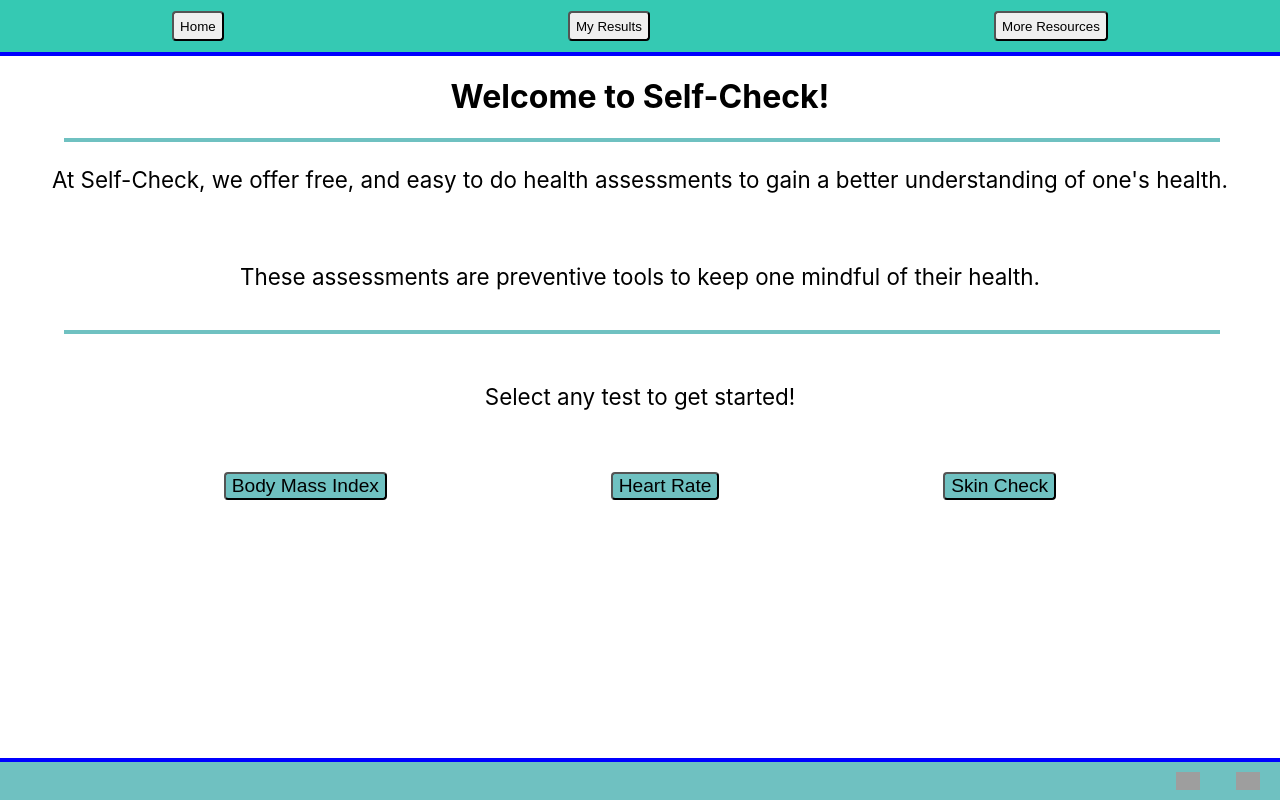
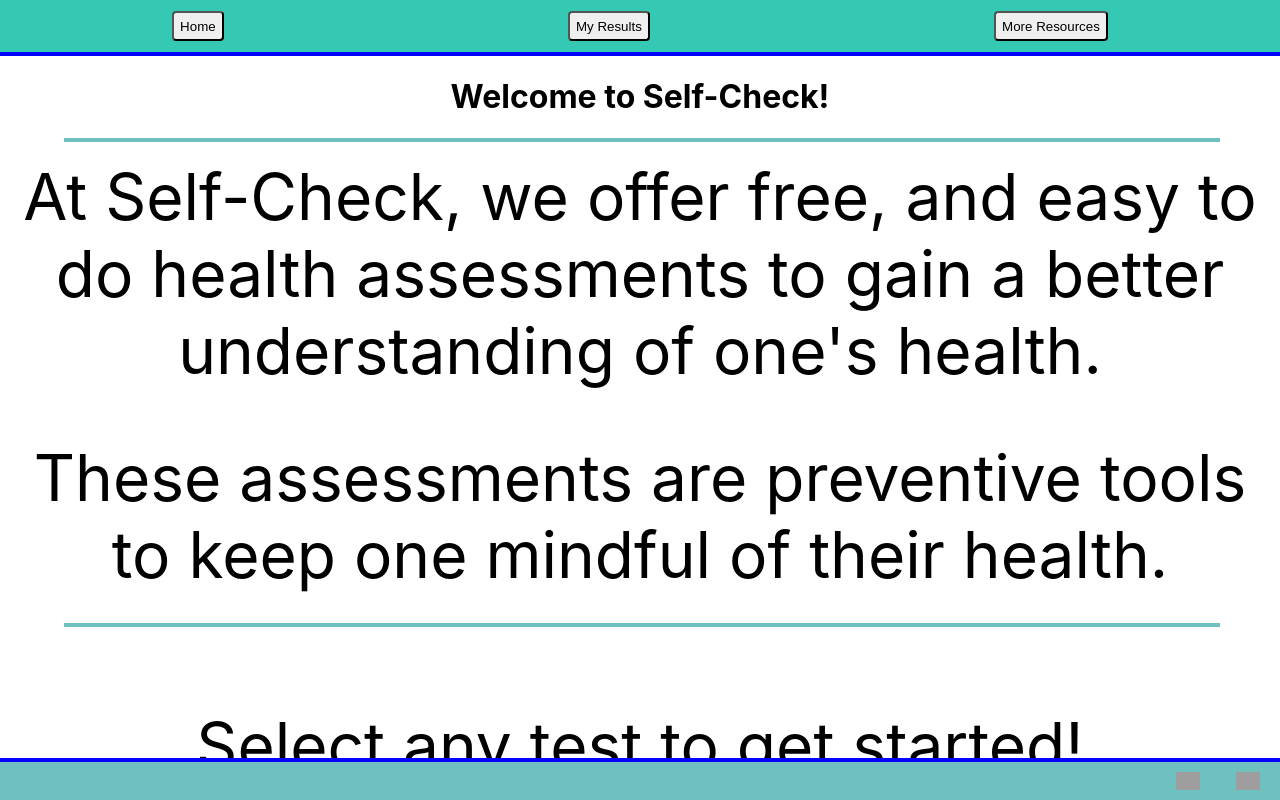
Before and after one commit to hammyhammer/bmi-calculator, a React (Create React App) app in the folder client/: page / in a window 1280 px wide. Shown: the top 800 px of the page. Built offline with nearby package versions, Linux system fonts and the light colour scheme; no server answers; grey boxes are pictures that could not be loaded.

Commit message:
homepage and nav styling in css for mobile

```diff
--- a/client/src/App.css
+++ b/client/src/App.css
@@ -1,11 +1,15 @@
 .App {
   text-align: center;
   height: 100vh;
-
+  width: 100%;
+  background-color: white;
 }
 
-body {
-  background-color: white;
+.horizontal {
+  position: absolute;
+  left: 5%;
+  width: 90%;
+  border: 2px solid rgb(111,193, 193);
 }
 
 
@@ -15,28 +19,6 @@ body {
 
 .skin-input {
   border: 2px solid pink;
-}
-
-
-header {
-  display: flex;
-  justify-content: space-around;
-  background-color: rgb(53, 201, 179);
-  padding: 11px 0px 11px 0px;
-  /* border: 5px solid rgb(7, 115, 75); */
-  width: 100vw;
-  border-bottom: 4px solid blue;
-
-}
-
-.home-links {
-  display: flex;
-  justify-content: space-evenly;
-}
-
-.nav-button {
-  height: 30px;
-  border-radius: 4px;
 }
 
 .home-header {
@@ -52,12 +34,7 @@ header {
   border-radius: 10px;
 }
 
-.horizontal {
-  position: absolute;
-  left: 5%;
-  width: 90%;
-  border: 2px solid rgb(111,193, 193);
-}
+
 
 .bottom {
   font-size: 1.75vw;
@@ -164,12 +141,6 @@ header {
 
 .icon-heart {
   padding: 205px;
-}
-
-.info-button {
-  border-radius: 4px;
-  font-size: 1.5vw;
-  background-color: rgb(111,193, 193);
 }
 
 .met-submit-button {
@@ -343,10 +314,7 @@ footer a {
   border: 2px solid pink;
 }
 
-.info-button {
-  font-size: 4vw;
-  margin: 20px;
-}
+
 
 .timer {
   border: 2px solid black;
@@ -451,13 +419,6 @@ header {
 
 .imp-header {
   font-size: 7vw;
-}
-
-.body {
-  font-size: 5vw;
-  margin: 10px;
-  padding: 20px 0px;
-
 }
 
 .imp-weight {
--- a/client/src/Navbar/Navbar.jsx
+++ b/client/src/Navbar/Navbar.jsx
@@ -1,17 +1,18 @@
 import { Link } from 'react-router-dom';
+import navcss from './Navbar.module.css';
 
 export default function Navbar() {
   return (
-    <header>
+    <header className={navcss.header}>
       <Link
         to="/">
-        <button className="nav-button">Home</button>
+        <button className={navcss.nav_button}>Home</button>
       </Link>
       <Link to='/results'>
-        <button className="nav-button">My Results</button>
+        <button className={navcss.nav_button}>My Results</button>
       </Link>
       <Link to='/resources'>
-        <button className="nav-button">More Resources</button>
+        <button className={navcss.nav_button}>More Resources</button>
       </Link>
     </header >
 
--- /dev/null
+++ b/client/src/Navbar/Navbar.module.css
@@ -0,0 +1,12 @@
+.header {
+  display: flex;
+  justify-content: space-around;
+  background-color: rgb(53, 201, 179);
+  padding: 11px 0px;
+  border-bottom: 4px solid rgb(0, 0, 255);
+}
+
+.nav_button {
+  height: 30px;
+  border-radius: 4px;
+}
--- a/client/src/components/Home/Home.jsx
+++ b/client/src/components/Home/Home.jsx
@@ -1,39 +1,40 @@
 import React from 'react';
+import homecss from './Home.module.css'
 import { Link } from 'react-router-dom';
 
 export default function Home() {
   return (
     <div>
-      <h1>Welcome to Self-Check!</h1>
+      <h1 className={homecss.header}>Welcome to Self-Check!</h1>
       <div className="horizontal"></div>
       <div>
-        <p className="body">
+        <p className={homecss.body}>
           At Self-Check, we offer free, and easy to do health assessments to gain a better understanding of
           one's health.
         </p>
       </div>
       <div>
-        <p className="body">These assessments are preventive tools to keep one mindful of their health.</p>
+        <p className={homecss.body}>These assessments are preventive tools to keep one mindful of their health.</p>
       </div>
       <div className="horizontal"></div>
-      <div className="body">
+      <div className={homecss.body}>
         <p>Select any test to get started!</p>
       </div>
-      <div className="home-links">
+      <div className={homecss.home_links}>
         <Link
           to="/bmi"
         >
-          <button className="info-button">Body Mass Index</button>
+          <button className={homecss.info_button}>Body Mass Index</button>
         </Link>
 
         <Link
           to="/heart-rate">
-          <button className="info-button">Heart Rate</button>
+          <button className={homecss.info_button}>Heart Rate</button>
         </Link>
 
         <Link
           to="/skin-check">
-          <button className="info-button">Skin Check</button>
+          <button className={homecss.info_button}>Skin Check</button>
         </Link>
       </div>
 
--- /dev/null
+++ b/client/src/components/Home/Home.module.css
@@ -0,0 +1,24 @@
+/* iPhone 6/7/8 */
+
+.header {
+
+}
+
+.home_links {
+  display: flex;
+  justify-content: space-evenly;
+}
+
+.body {
+  font-size: 5vw;
+  margin: 10px;
+  padding: 20px 0px;
+}
+
+.info_button {
+  border-radius: 4px;
+  font-size: 1.5vw;
+  background-color: rgb(111,193, 193);
+  font-size: 4vw;
+  margin: 20px;
+}
```
